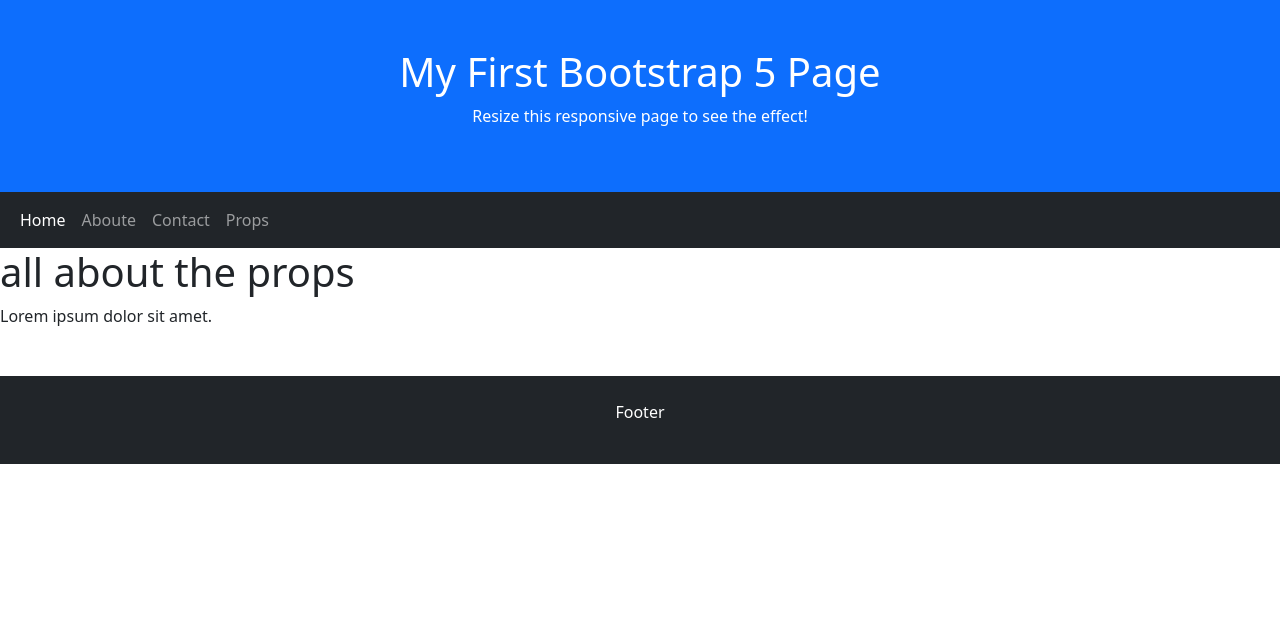
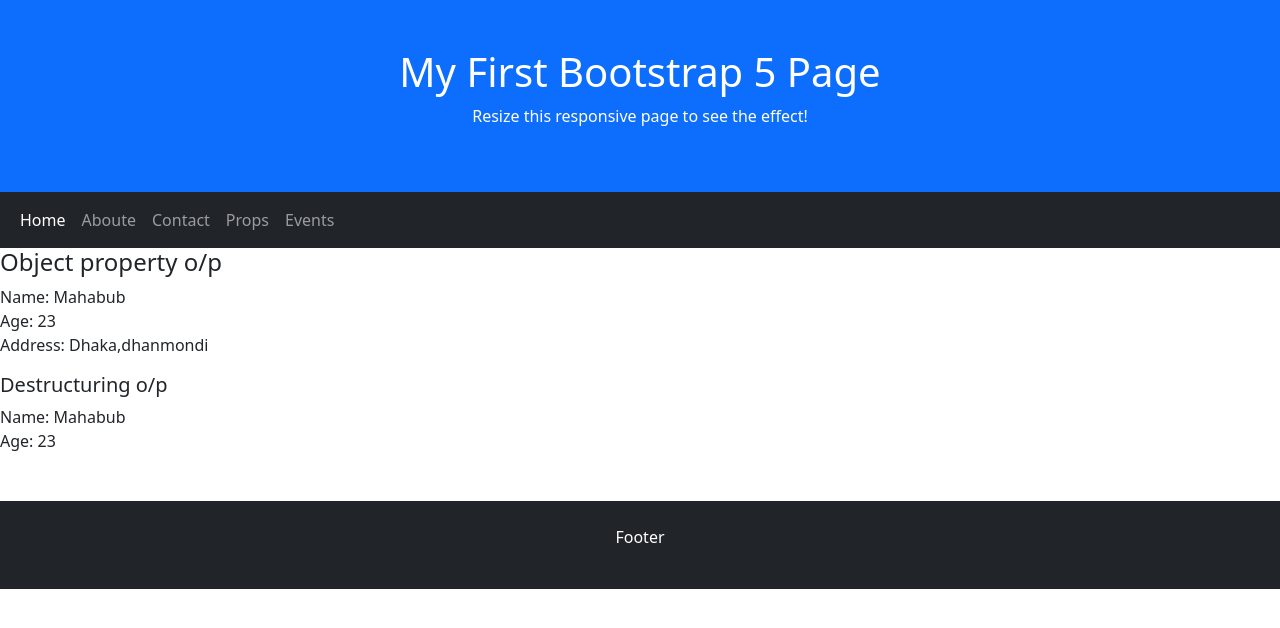
Before and after one commit to Maha-bub/React-projects, a React (Create React App) app in the folder react2/: page /props in a window 1280 px wide. Shown: the top 628 px of the page. Built offline with nearby package versions, Linux system fonts and the light colour scheme.

Commit message:
react-events-explore

```diff
--- a/react2/src/App.js
+++ b/react2/src/App.js
@@ -4,17 +4,21 @@
 import Aboute from './pages/Aboute';
 import Contact from './pages/Contact';
 import Props from './pages/Props';
+import Events from './pages/Events';
 
 function App() {
   return (
+    <>
       <BrowserRouter>
         <Routes>
           <Route path="/" element={<Home />} />
           <Route path="/aboute" element={<Aboute />} />
           <Route path="/contact" element={<Contact />} />
-        <Route path="/props" element={<Props/>} />
+          <Route path="/props" element={<Props />} />
+          <Route path="/events" element={<Events />} />
         </Routes>
       </BrowserRouter>
+    </>
   );
 }
 
--- a/react2/src/components/Nav.js
+++ b/react2/src/components/Nav.js
@@ -19,6 +19,9 @@
                         <li class="nav-item">
                             <Link class="nav-link" to="/props">Props</Link>
                         </li>
+                         <li class="nav-item">
+                            <Link class="nav-link" to="/events">Events</Link>
+                        </li>
 
                     </ul>
                 </div>
--- /dev/null
+++ b/react2/src/pages/Events.js
@@ -0,0 +1,23 @@
+import React from 'react'
+import Header from '../components/Header'
+import Footer from '../components/Footer'
+import Nav from '../components/Nav'
+
+export default function Events() {
+
+    const welcome = () => {
+        alert ("Welcome to React");
+    }
+
+  return (
+    <>
+    <Header/>
+    <Nav/>
+    <h3>Hello customer, please visit our site.</h3>
+    <button onClick={welcome}>Click here</button>
+    <Footer/>
+
+
+    </>
+  )
+}
--- a/react2/src/pages/Props.js
+++ b/react2/src/pages/Props.js
@@ -5,12 +5,31 @@
 import { Route } from 'react-router-dom';
 
 export default function props() {
+
+    const person = {
+        name: "Mahabub", age:23, address:"Dhaka,dhanmondi"
+    }
+
+
+    //destructuring
+    const {name, age}= person;
   return (
     <>
     <Header/>
     <Nav/>
-    <h1>all about the props</h1>
-    <p>Lorem ipsum dolor sit amet.</p>
+    <h4>Object property o/p</h4>
+    <p>
+        Name: {person.name} <br/>
+        Age: {person.age} <br/>
+        Address: {person.address}
+    </p>
+
+
+    <h5>Destructuring o/p</h5>
+    <p>
+        Name: {name} <br/>
+        Age: {age}
+    </p>
     <Footer/>
     </>
   )
```
Lines whose indentation alone changed are shown as unchanged.
